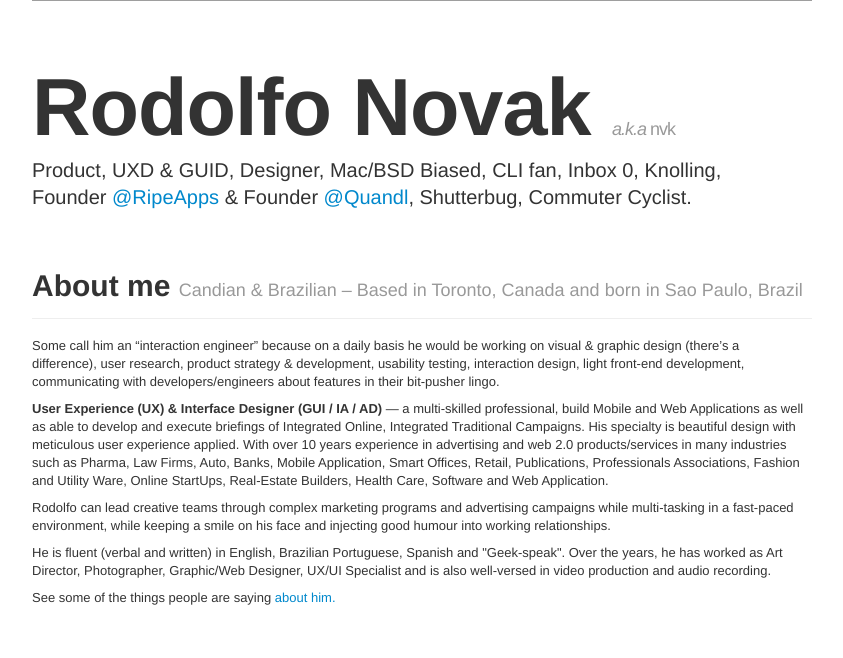
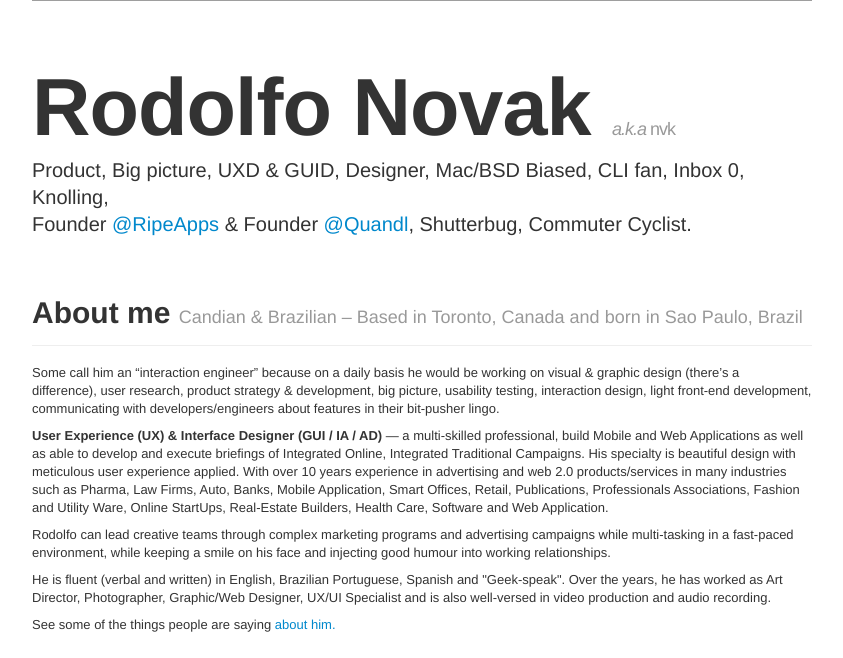
Before and after one commit to boxxxie/nvk-io, a PHP site: page / in a window 1280 px wide. Shown: the part 644-1302 px from the top of the page, without its empty margins (298-1141 px from the left). Run offline with PHP 8.4, Linux system fonts and the light colour scheme; data that the repository does not hold is empty; some libraries are stand-ins or nearby versions; grey boxes are pictures that could not be loaded.

Commit message:
text change

```diff
--- a/includes/content.include.php
+++ b/includes/content.include.php
@@ -5,7 +5,7 @@
 		<div  id="bio"></div>
 		<br><br>
 		 <h1>Rodolfo Novak <small><i>a.k.a</i>  nvk</small></h1>
- 		 <p>Product, UXD &amp; GUID, Designer, Mac/BSD Biased, CLI fan, Inbox 0, Knolling, <br/>Founder <a href="http://www.ripeapps.com">@RipeApps</a> &amp; Founder <a href="http://www.quandl.com">@Quandl</a>, Shutterbug, Commuter Cyclist.</p>
+ 		 <p>Product, Big picture, UXD &amp; GUID, Designer, Mac/BSD Biased, CLI fan, Inbox 0, Knolling, <br/>Founder <a href="http://www.ripeapps.com">@RipeApps</a> &amp; Founder <a href="http://www.quandl.com">@Quandl</a>, Shutterbug, Commuter Cyclist.</p>
 
 		<!-- <div class="flick-stuff"><script type="text/javascript" src="http://www.flickr.com/badge_code_v2.gne?count=10&display=latest&size=s&layout=h&source=user&user=29044926%40N00"></script></div> -->
 </div>
@@ -16,7 +16,7 @@
 	<div class="page-header">
 				  <h1>About me <small>Candian & Brazilian – Based in Toronto, Canada and born in Sao Paulo, Brazil</small></h1>
 	</div>
-				  <p>Some call him an “interaction engineer” because on a daily basis he would be working on visual &amp; graphic design (there’s a difference),&nbsp;user research, product strategy & development, usability testing, interaction design, light front-end development, communicating with developers/engineers about features in their bit-pusher lingo.</p>
+				  <p>Some call him an “interaction engineer” because on a daily basis he would be working on visual &amp; graphic design (there’s a difference),&nbsp;user research, product strategy & development, big picture, usability testing, interaction design, light front-end development, communicating with developers/engineers about features in their bit-pusher lingo.</p>
 				  <p><strong>User Experience (UX) &amp; Interface Designer (GUI / IA / AD)</strong> — a multi-skilled professional, build Mobile and Web Applications&nbsp;as well as able to develop and execute briefings of Integrated Online, Integrated Traditional Campaigns. His specialty is beautiful design with meticulous user experience applied. With over 10 years experience in advertising and web 2.0 products/services in many industries such as Pharma, Law Firms, Auto, Banks, Mobile Application, Smart Offices, Retail, Publications, Professionals Associations, Fashion and Utility Ware, Online StartUps, Real-Estate Builders, Health Care, Software and Web Application.</p>
 				  <p>Rodolfo can lead creative teams through complex marketing programs and advertising campaigns while multi-tasking in a fast-paced environment, while keeping a smile on his face and injecting good humour into working relationships.</p>
 				  <p>He is fluent (verbal and written) in English, Brazilian Portuguese, Spanish and "Geek-speak". Over the years, he has worked as Art Director, Photographer, Graphic/Web Designer, UX/UI Specialist and is also well-versed in video production and audio recording.</p>
```
